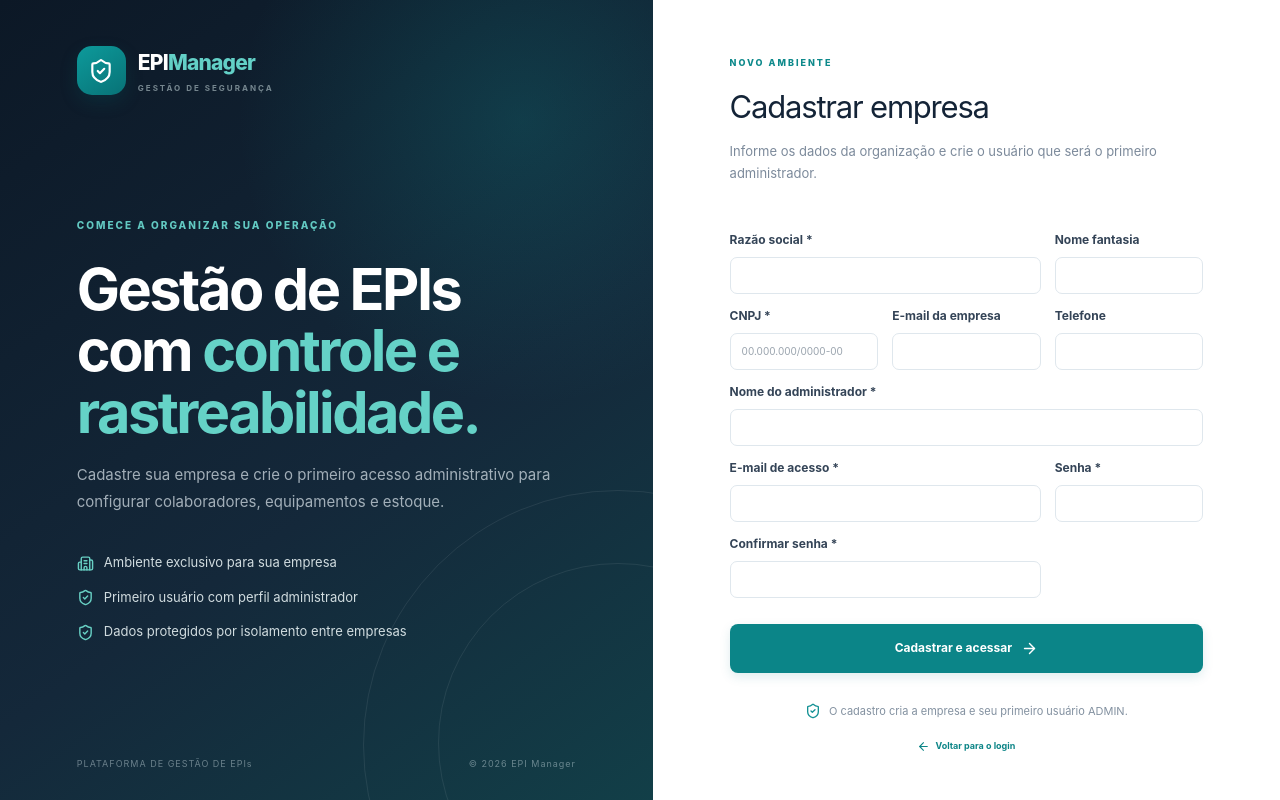
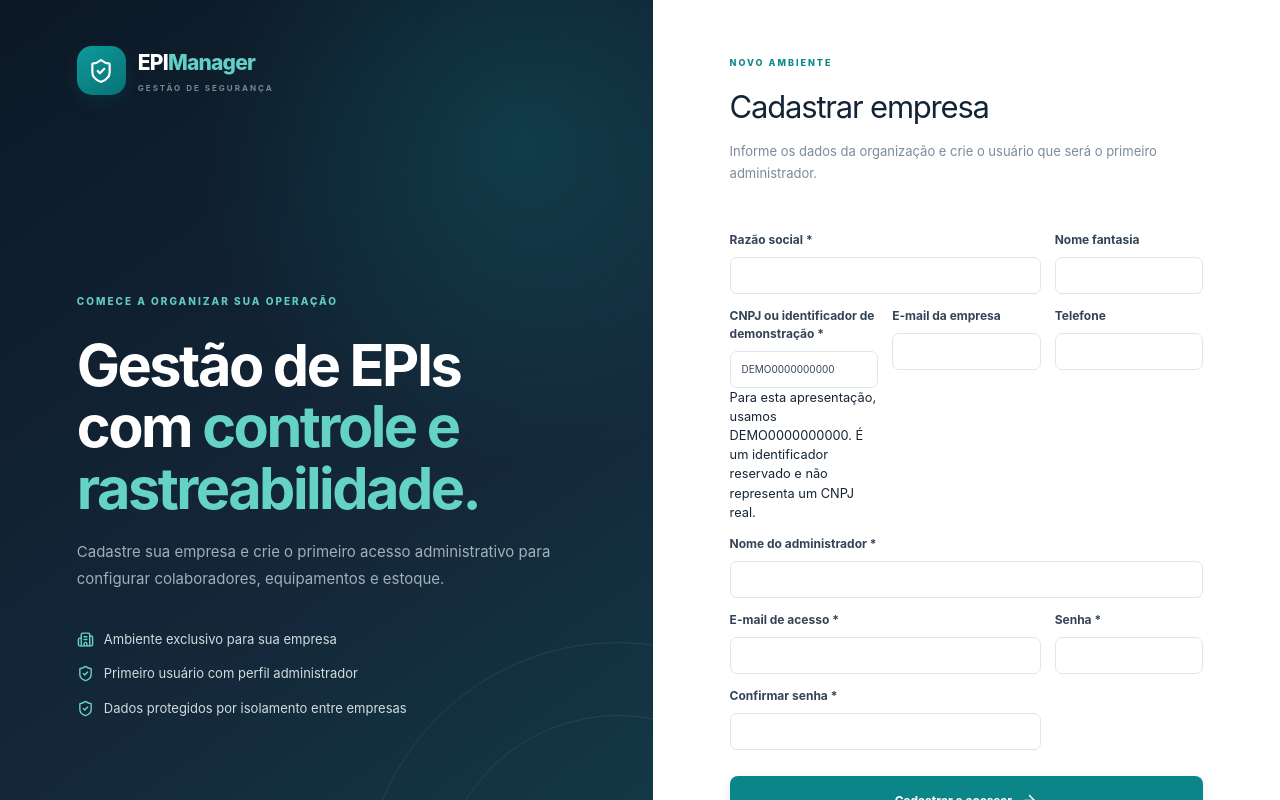
Before and after one commit to finkmf12/EPI-Manager, a React (Vite) app in the folder frontend/: page /register in a window 1280 px wide. Shown: the top 800 px of the page. Built offline with nearby package versions, Linux system fonts and the light colour scheme; no server answers.

Commit message:
feat(frontend): prefill demo company identifier

```diff
--- a/frontend/src/features/auth/register-page.tsx
+++ b/frontend/src/features/auth/register-page.tsx
@@ -10,7 +10,7 @@ export function RegisterPage() {
   const [form, setForm] = useState<RegisterCompanyRequest>({
     razaoSocial: '',
     nomeFantasia: '',
-    cnpj: '',
+    cnpj: 'DEMO0000000000',
     emailContato: '',
     telefone: '',
     nomeAdministrador: '',
@@ -96,8 +96,9 @@ export function RegisterPage() {
                 <input id="nomeFantasia" value={form.nomeFantasia} onChange={(event) => update('nomeFantasia', event.target.value)} maxLength={180} />
               </div>
               <div className="form-field">
-                <label htmlFor="cnpj">CNPJ *</label>
+                <label htmlFor="cnpj">CNPJ ou identificador de demonstração *</label>
                 <input id="cnpj" value={form.cnpj} onChange={(event) => update('cnpj', event.target.value)} required maxLength={18} placeholder="00.000.000/0000-00" inputMode="text" />
+                <small>Para esta apresentação, usamos DEMO0000000000. É um identificador reservado e não representa um CNPJ real.</small>
               </div>
               <div className="form-field">
                 <label htmlFor="emailContato">E-mail da empresa</label>
```
